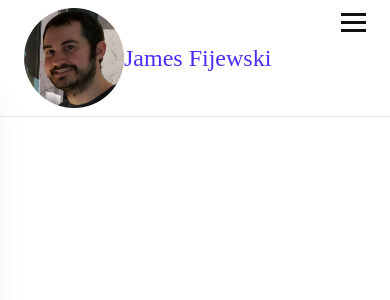
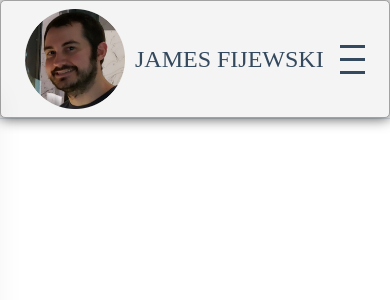
Before and after one commit to jfijewsk/React-Node-Site, a React (Create React App) app: page / in a window 390 px wide. Shown: the top 300 px of the page. Built offline with nearby package versions, Linux system fonts and the light colour scheme; a web font is replaced by a local one.

Commit message:
Navbar CSS completed

```diff
--- a/src/CSS/Navbar.css
+++ b/src/CSS/Navbar.css
@@ -24,6 +24,8 @@ li {
 
 a {
   text-decoration: none;
+  color: #34495e;
+  text-transform: uppercase;
 }
 
 .header{
@@ -34,6 +36,14 @@ a {
   display: flex;
   justify-content: space-between;
   padding: .5rem 1.5rem;
+  border: 1px solid #a2a2a2;
+	background-color: #f4f4f4;
+	-webkit-box-shadow: 0px 0px 14px 0px rgba(0,0,0,0.75);
+	-moz-box-shadow: 0px 0px 14px 0px rgba(0,0,0,0.75);
+	box-shadow: 0px 0px 14px 0px rgba(0,0,0,0.75);
+	-webkit-border-radius: 5px;
+	-moz-border-radius: 5px;
+	border-radius: 5px;
 }
 
 .hamburger {
@@ -47,7 +57,8 @@ a {
   margin: 5px auto;
   -webkit-transition: all 0.3s ease-in-out;
   transition: all 0.3s ease-in-out;
-  background-color: #101010;
+  background-color: #34495e;
+
 }
 
 .nav-menu {
@@ -66,15 +77,16 @@ a {
   color: #475569;
 }
 
-.nav-link:hover{
-  color: #482ff7;
+.nav-link:hover, .nav-logo:hover, .bar:hover {
+  color: #718daa;
 }
 
 .nav-logo {
   font-size: 1.5rem;
   font-weight: 500;
-  color: #482ff7;
+  color: #34495e;
   text-align: center;
+  padding-left: 10px;
 }
 
 .nav-logo-container{
@@ -89,7 +101,6 @@ a {
       left: -100%;
       top: 5rem;
       flex-direction: column;
-      background-color: #fff;
       width: 100%;
       border-radius: 10px;
       text-align: center;
@@ -107,8 +118,10 @@ a {
   }
 
   .hamburger {
-      display: block;
-      cursor: pointer;
+    display: flex;
+    flex-direction: column;
+    justify-content: center;
+    cursor: pointer;
 
   }
 
```
